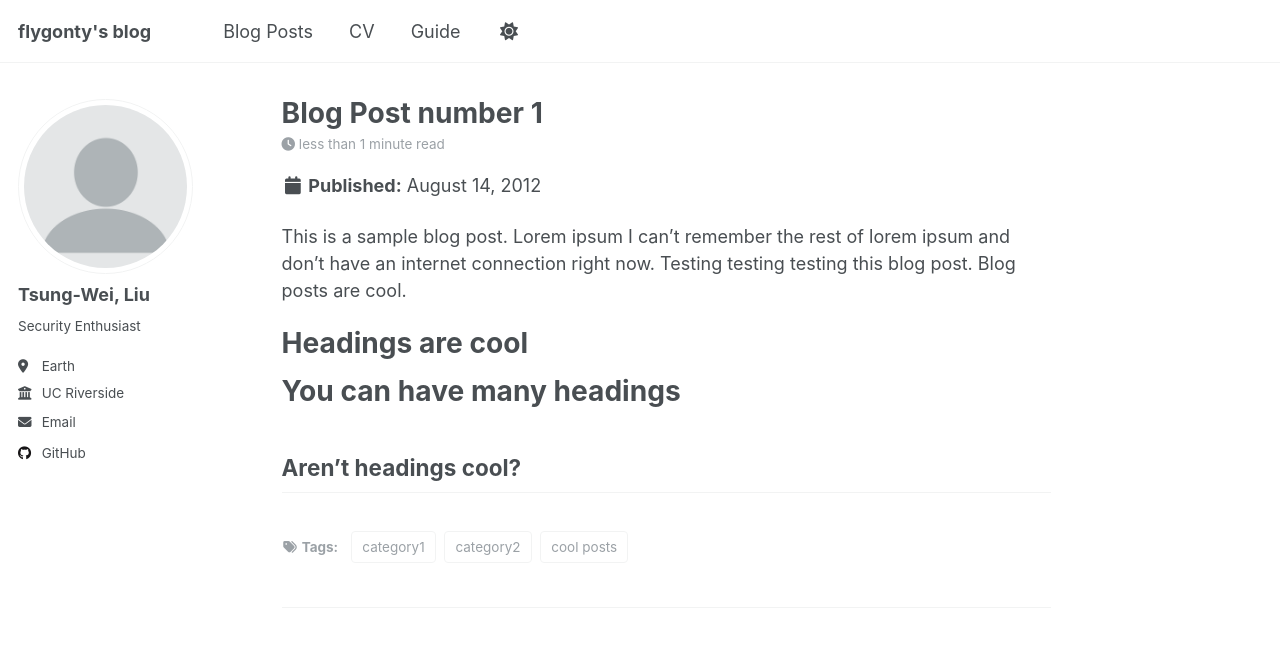
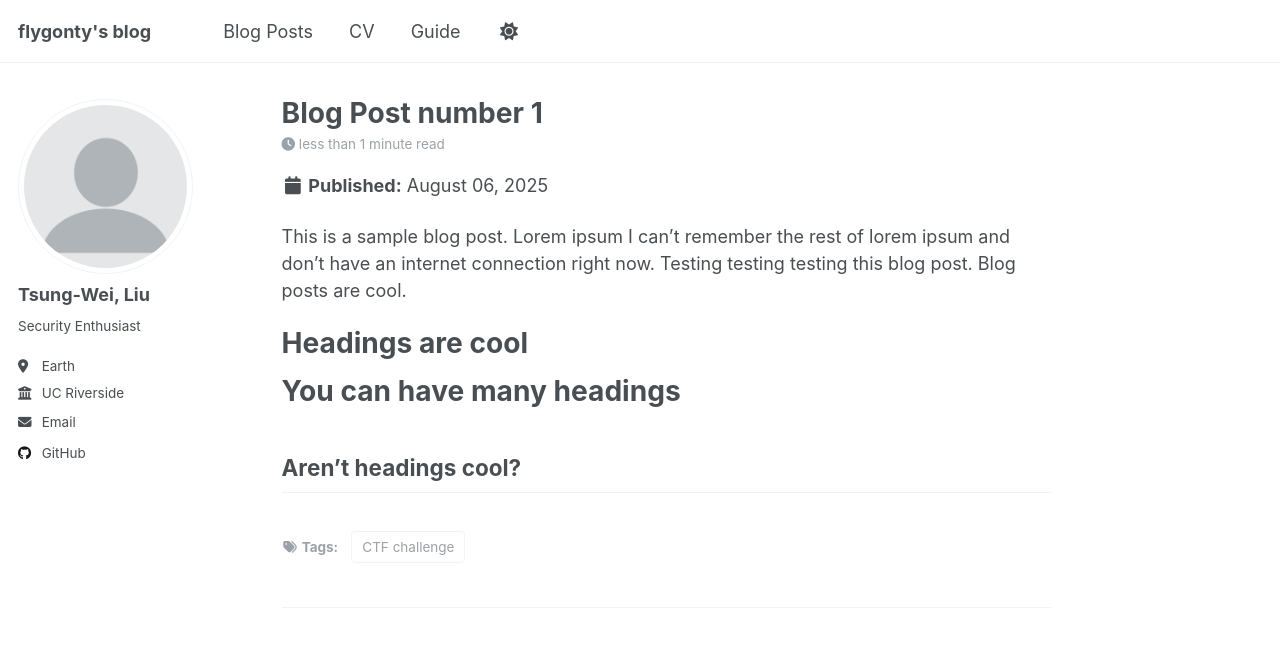
Before and after one commit to flygonty/flygonty.github.io, a Jekyll site: the page built from _posts/2025-08-06-idekCTF-constructor.md, in a window 1280 px wide and 900 px high. Shown: the top 652 px of the window. Built offline with Jekyll 4.4.1, drawn with Linux system fonts in a browser that asks for light colours; a script that is not in the unit is left out.

Commit message:
Update and rename 2012-08-14-blog-post-1.md to 2025-08-06-idekCTF-constructor.md

```diff
--- a/_posts/2012-08-14-blog-post-1.md
+++ b/_posts/2025-08-06-idekCTF-constructor.md
@@ -1,11 +1,9 @@
 ---
 title: 'Blog Post number 1'
-date: 2012-08-14
-permalink: /posts/2012/08/blog-post-1/
+date: 2025-08-06
+permalink: /posts/2025/08/idekCTF-constructor/
 tags:
-  - cool posts
-  - category1
-  - category2
+  - CTF challenge
 ---
 
 This is a sample blog post. Lorem ipsum I can't remember the rest of lorem ipsum and don't have an internet connection right now. Testing testing testing this blog post. Blog posts are cool.
```
